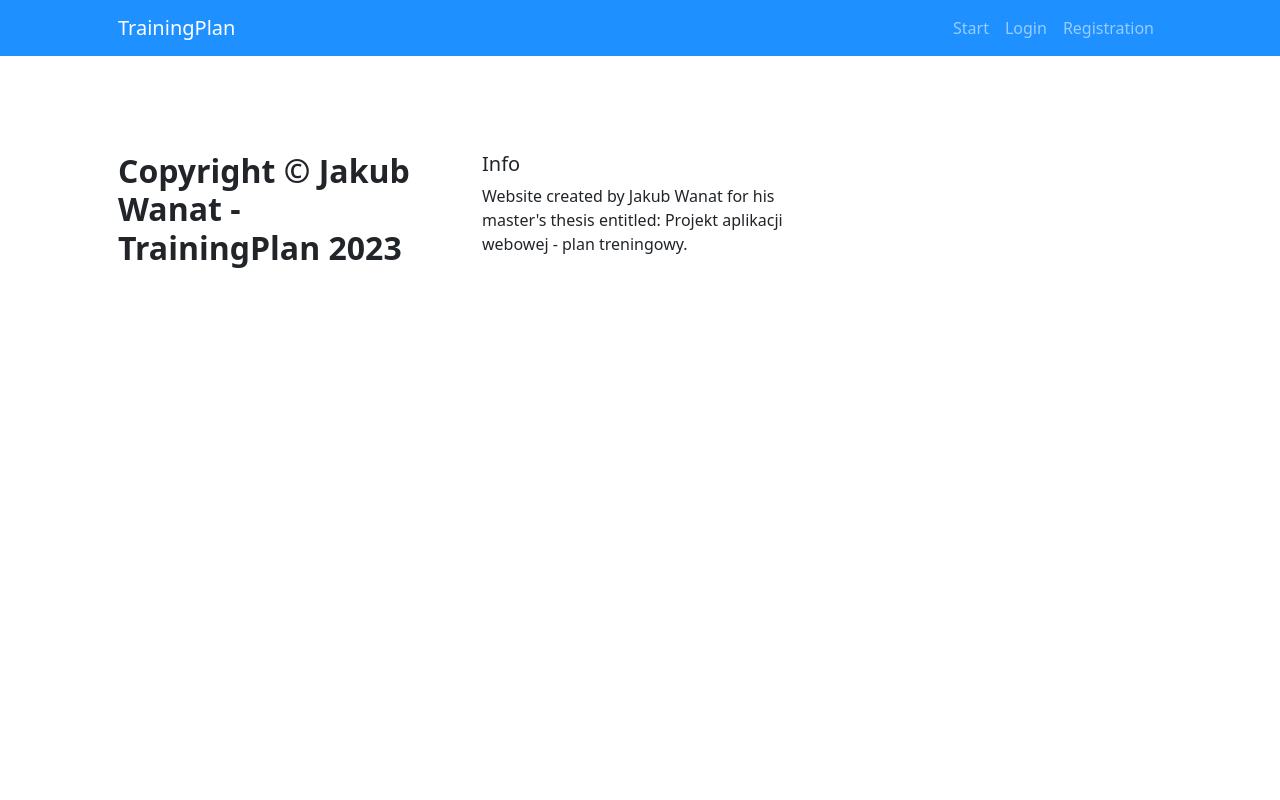
After one commit to Wancerz/Training-Plan, a Django app: page /info/ in a window 1280 px wide. The commit adds this page. Run offline with Django 4.2, Linux system fonts and the light colour scheme; some libraries are stand-ins or nearby versions.

Commit message:
"info site added, button Reg i Log when not logged"

```diff
--- /dev/null
+++ b/magcalendar/templates/info.html
@@ -0,0 +1,77 @@
+{% load static %}
+
+<!DOCTYPE html>
+<html lang="en">
+    <head>
+        <meta charset="utf-8" />
+        <meta name="viewport" content="width=device-width, initial-scale=1, shrink-to-fit=no" />
+        <meta name="description" content="" />
+        <meta name="author" content="" />
+        <title>TrainingPlan</title>
+        <!-- Favicon-->
+        <link rel="icon" type="image/x-icon" href="assets/favicon.ico" />
+        <!-- Bootstrap icons-->
+        <!-- <link href="https://cdn.jsdelivr.net/npm/bootstrap-icons@1.5.0/font/bootstrap-icons.css" rel="stylesheet" /> -->
+        <!-- Core theme CSS (includes Bootstrap)-->
+        <link href="{% static 'css/HomePagestyles.css' %}" rel="stylesheet" />
+    </head>
+    <body class="d-flex flex-column h-100">
+        <main class="flex-shrink-0">
+            <!-- Navigation-->
+            <style>
+                #naviger{
+                    background-color:rgb(30, 30, 255);
+                }
+            </style>
+            <nav  class="navbar navbar-expand-lg navbar-dark bg-dark">
+                <div  class="container px-5">
+                    <a class="navbar-brand" href="{% url 'HomePageSite' %}">TrainingPlan</a>
+                    <button class="navbar-toggler" type="button" data-bs-toggle="collapse" data-bs-target="#navbarSupportedContent" aria-controls="navbarSupportedContent" aria-expanded="false" aria-label="Toggle navigation"><span class="navbar-toggler-icon"></span></button>
+                    <div class="collapse navbar-collapse" id="navbarSupportedContent">
+                        <ul class="navbar-nav ms-auto mb-2 mb-lg-0">
+                            <li class="nav-item"><a class="nav-link" href="{% url 'CalendarSite' %}">Start</a></li>
+                            {% if not user.is_authenticated %}
+                            <li class="nav-item"><a class="nav-link" href="{% url 'LoginSite' %}">Login</a></li>
+                            <li class="nav-item"><a class="nav-link" href="{% url 'RegisterSite' %}">Registration</a></li>
+                            {% endif %}
+                            {% if user.is_authenticated %}
+                            <li class="nav-item"><a class="nav-link" href="{% url 'LogoutSite' %}">Logout</a></li>
+                            {% endif %}
+
+                            </li>
+
+                        </ul>
+                    </div>
+                </div>
+            </nav>
+            <!-- Header-->
+
+            <!-- Features section-->
+            <section class="py-5" id="features">
+                <div class="container px-5 my-5">
+                    <div class="row gx-5">
+                        <div class="col-lg-4 mb-5 mb-lg-0"><h2 class="fw-bolder mb-0">Copyright &copy; Jakub Wanat - TrainingPlan 2023</h2></div>
+                        <div class="col-lg-8">
+                            <div class="row gx-5 row-cols-1 row-cols-md-2">
+                                <div class="col mb-5 h-100">
+
+                                    <h2 class="h5">Info</h2>
+                                    <p class="mb-0">Website created by Jakub Wanat for his master's thesis entitled: Projekt aplikacji webowej - plan treningowy.</p>
+                                </div>
+
+                            </div>
+                        </div>
+                    </div>
+                </div>
+            </section>
+
+
+        </main>
+        <!-- Footer-->
+
+        <!-- Bootstrap core JS-->
+        <script src="https://cdn.jsdelivr.net/npm/bootstrap@5.2.3/dist/js/bootstrap.bundle.min.js"></script>
+        <!-- Core theme JS-->
+        <script src="{% static 'js/HomePage.js' %}"></script>
+    </body>
+</html>
--- a/magcalendar/urls.py
+++ b/magcalendar/urls.py
@@ -17,6 +17,7 @@ urlpatterns = [
     path('magcalendar/', views.CalendarSite, name = "CalendarSite"),
     path("logout/",v.LogoutSite, name = "LogoutSite"),
     path("log/",views.log_calendar, name="LogSite"),
+    path("info/",views.info_site,name="InfoSite"),
 
 
     #AJAX
--- a/magcalendar/views.py
+++ b/magcalendar/views.py
@@ -100,3 +100,10 @@ def log_calendar(request):
 
     queryset = Calendar_exercises.objects.filter(id_User_id=request.user.id).select_related('id_Exercises').values('note','repeats','id_Exercises__title','created_at' ).order_by('-created_at')
     return render(request,'logs.html',{"queryset":queryset})
+
+
+
+def info_site(request):
+
+
+    return render(request,'info.html')
```
Also changed, not shown: magcalendar/templates/HomePage.html (+6 -2 lines), magcalendar/templates/calendar.html (+19 -6 lines).
